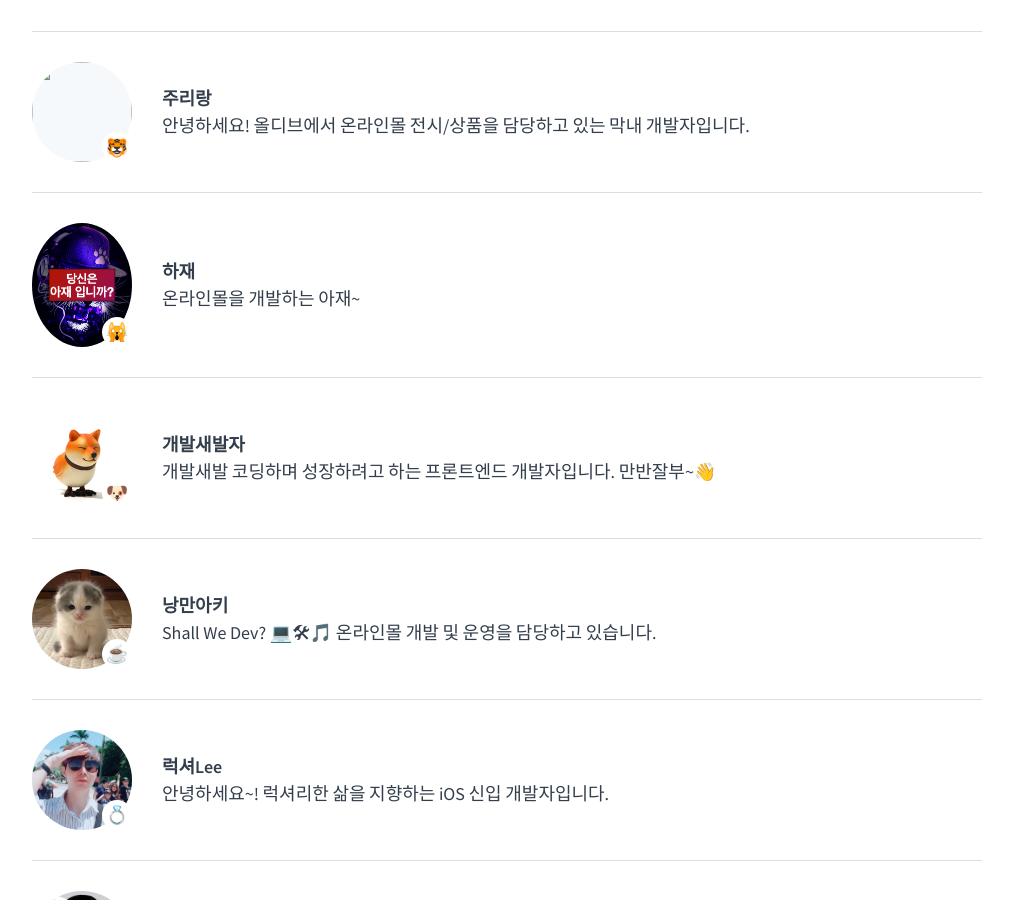
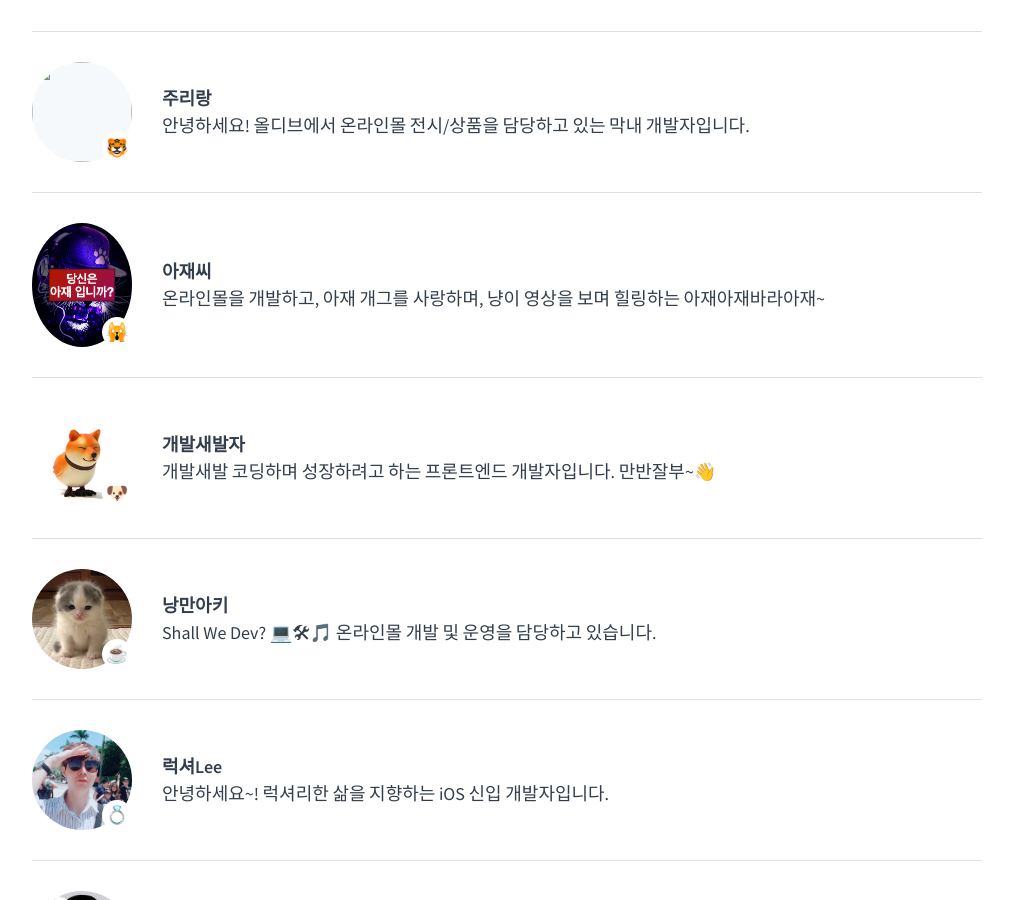
Before and after one commit to tedpark/oy-alldev.github.io, a Jekyll site: the page built from about/index.md, in a window 1280 px wide and 900 px high, scrolled down 2365 px. Shown: the whole window, without its empty margins (133-1146 px from the left). Built offline with Jekyll 4.4.1, drawn with Linux system fonts in a browser that asks for light colours.

Commit message:
Create members.yml

```diff
--- a/_data/members.yml
+++ b/_data/members.yml
@@ -43,8 +43,8 @@
 
 - id: 834726
   emoji: 🙀
-  name: 하재
-  comment: 온라인몰을 개발하는 아재~
+  name: 아재씨
+  comment: 온라인몰을 개발하고, 아재 개그를 사랑하며, 냥이 영상을 보며 힐링하는 아재아재바라아재~
 
 - id: 834858
   emoji: 💜
```
